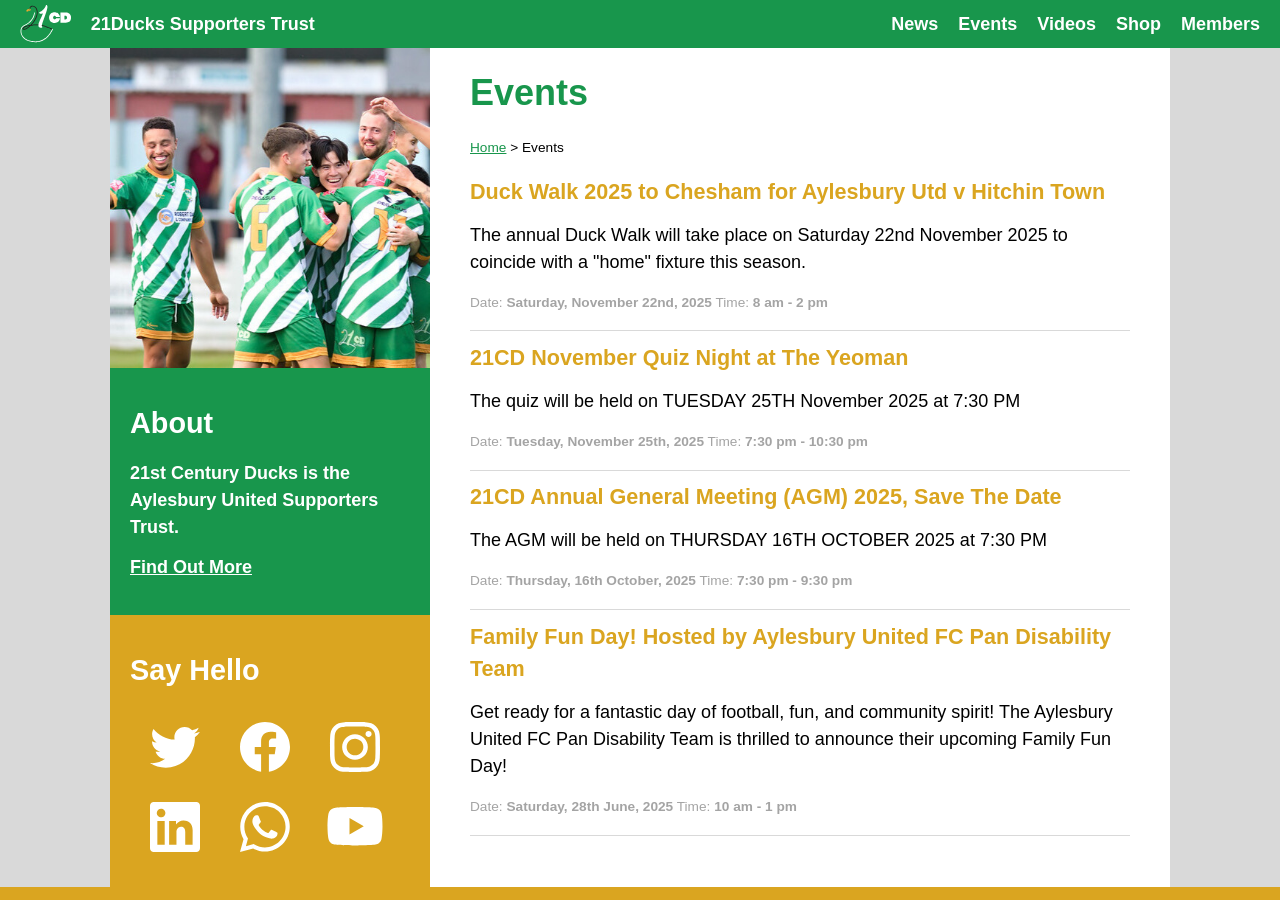
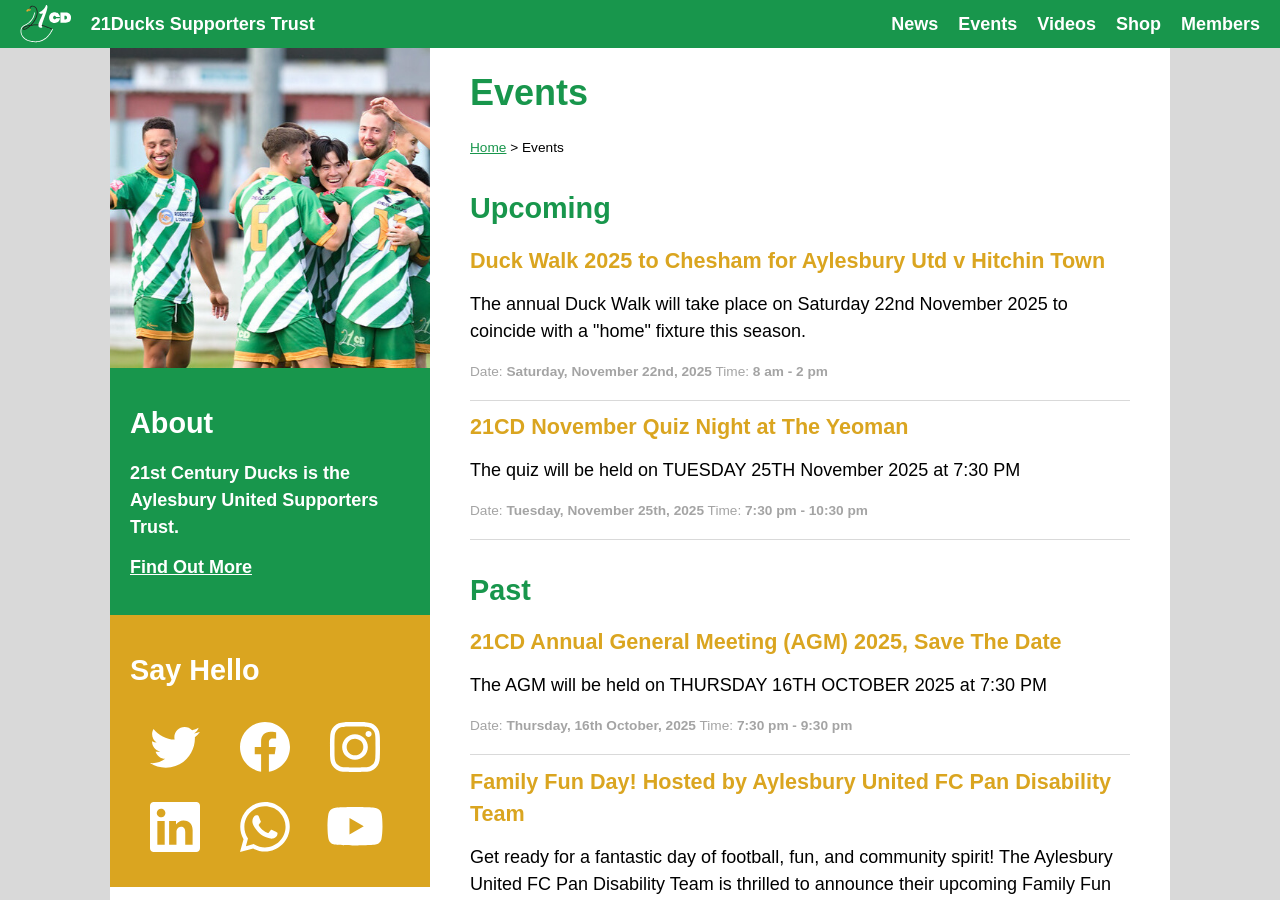
Before and after one commit to RobDWaller/21ducks.github.io, a Jekyll site: the page built from events.html, in a window 1280 px wide and 900 px high. Built offline with Jekyll 4.4.1, drawn with Linux system fonts in a browser that asks for light colours; comment, search, counter and statistics services are not loaded.

Commit message:
Split events between upcoming and past on events page.

```diff
--- a/events.html
+++ b/events.html
@@ -6,7 +6,11 @@
 ---
 <h1>{{ page.title}}</h1>
 <small><a href="/">Home</a> > {{ page.title }}</small>
+{% assign today = "now" | date: '%Y-%m-%d' %}
+<h2>Upcoming</h2>
 {% for event in site.events reversed %}
+  {% assign event_date = event.event_date | date: '%Y-%m-%d' %}
+  {% if event_date >= today %}
     <div class="post-snippet">
       <h3><a href="{{ event.url }}">{{ event.title }}</a></h3>
       <p>{{ event.description }}</p>
@@ -15,4 +19,19 @@
           Time: <strong>{{ event.event_time }}</strong></span>
       </small>
     </div>
+  {% endif %}
 {% endfor %}
+<h2>Past</h2>
+{% for event in site.events reversed %}
+  {% assign event_date = event.event_date | date: '%Y-%m-%d' %}
+  {% if event_date < today %}
+    <div class="post-snippet">
+      <h3><a href="{{ event.url }}">{{ event.title }}</a></h3>
+      <p>{{ event.description }}</p>
+      <small>
+          <span class="date">Date: <strong>{{ event.event_date }}</strong>
+          Time: <strong>{{ event.event_time }}</strong></span>
+      </small>
+    </div>
+  {% endif %}
+{% endfor %}
```
Lines whose indentation alone changed are shown as unchanged.
